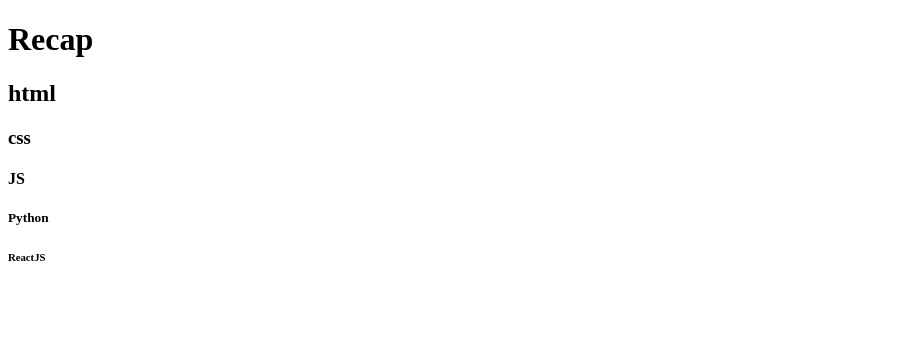
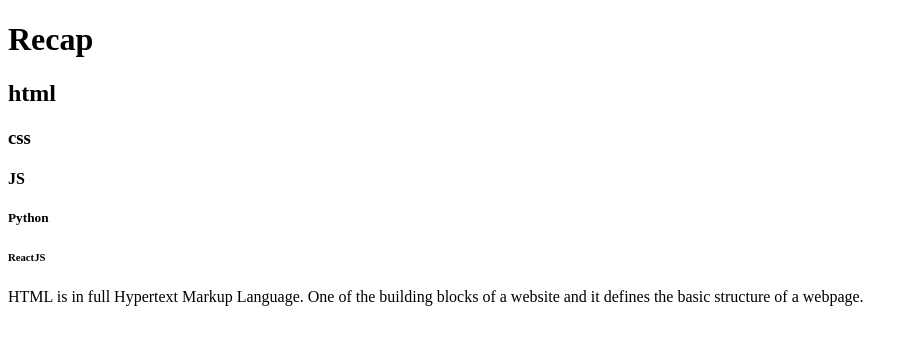
Before and after one commit to sirphilalx/gomycode, a plain HTML site: page recap/index.html in a window 1280 px wide. Shown: the whole page, without its empty margins (0-918 px from the left). Drawn offline with Linux system fonts and the light colour scheme.

Commit message:
paragraph html tag added and comments too

```diff
--- a/recap/index.html
+++ b/recap/index.html
@@ -6,11 +6,18 @@
     <title>Recap | gomycode</title>
   </head>
   <body>
+    <!-- HTML heading tags -->
     <h1>Recap</h1>
     <h2>html</h2>
     <h3>css</h3>
     <h4>JS</h4>
     <h5>Python</h5>
     <h6>ReactJS</h6>
+
+    <!-- Paragraph -->
+    <p>
+      HTML is in full Hypertext Markup Language. One of the building blocks of a
+      website and it defines the basic structure of a webpage.
+    </p>
   </body>
 </html>
```
